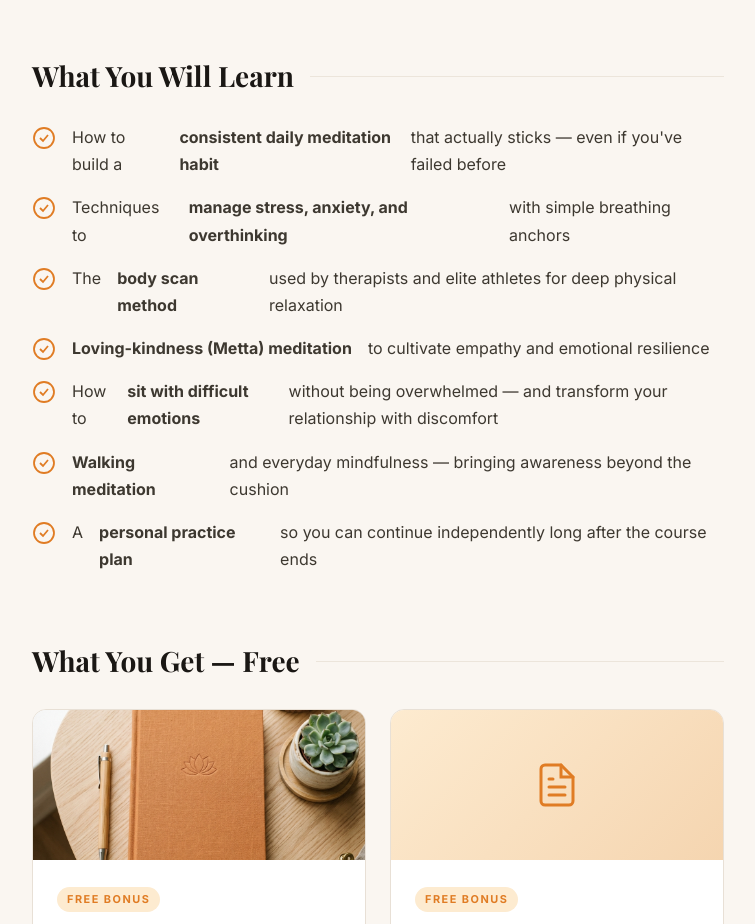
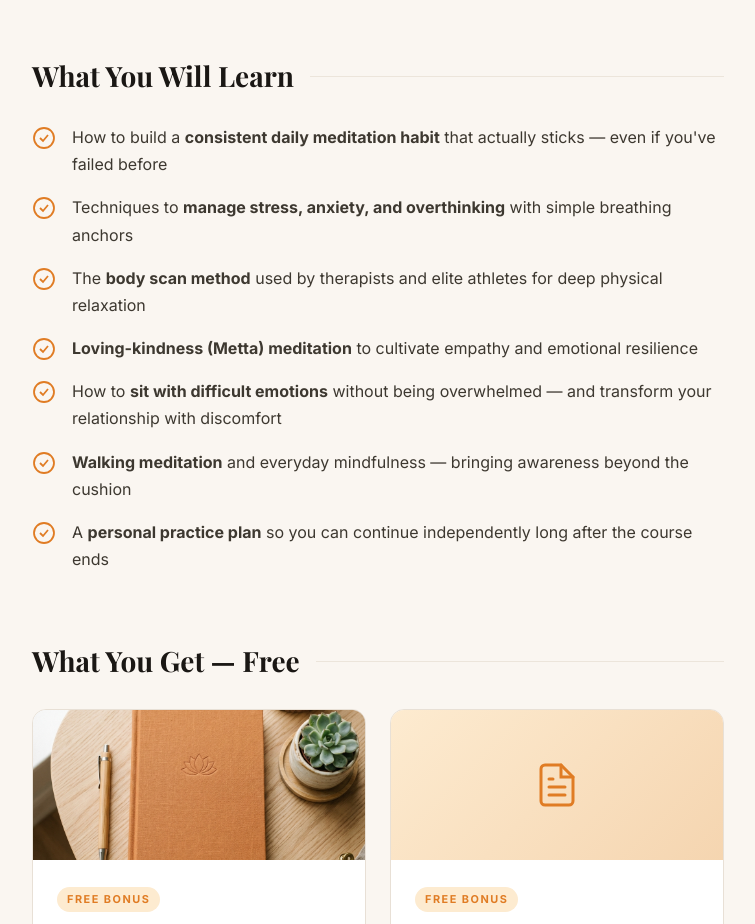
Before and after one commit to akshatsharma7408-arch/meditation-course, a Next.js app: page /meditation-course/ in a window 1280 px wide. Shown: the part 2000-2924 px from the top of the page, without its empty margins (40-795 px from the left). Built offline with nearby package versions, Linux system fonts and the light colour scheme; a web font is replaced by a local one.

Commit message:
Fix: wrap learn list text in span to prevent flex layout breakage

```diff
--- a/app/components/LearnSection.js
+++ b/app/components/LearnSection.js
@@ -23,7 +23,7 @@ export default function LearnSection() {
         {items.map((item, i) => (
           <li key={i}>
             <LearnIcon />
-            {item}
+            <span>{item}</span>
           </li>
         ))}
       </ul>
```
